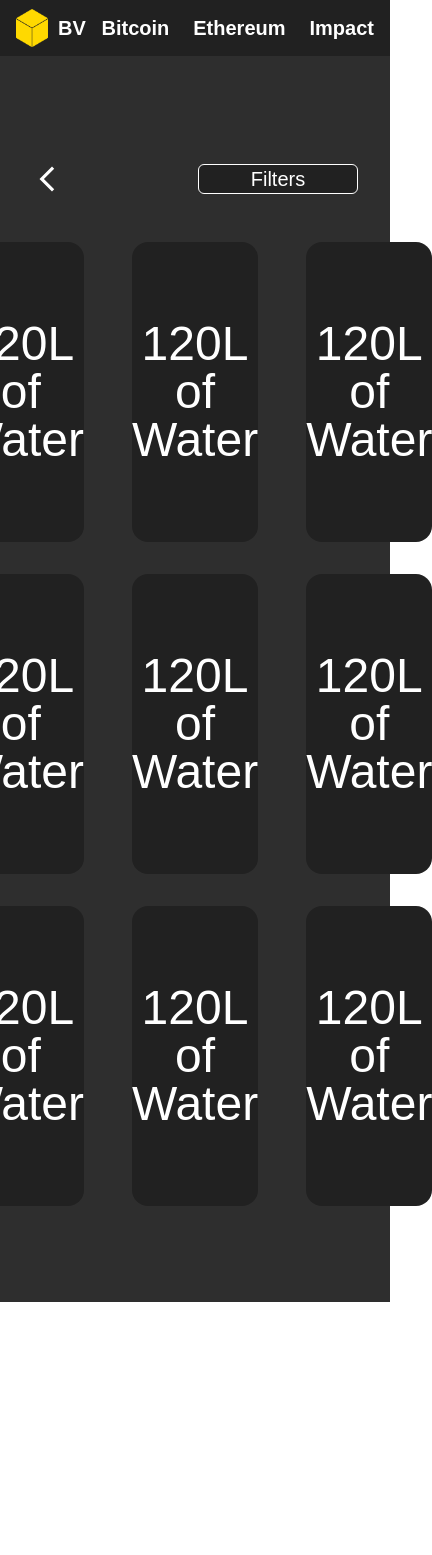
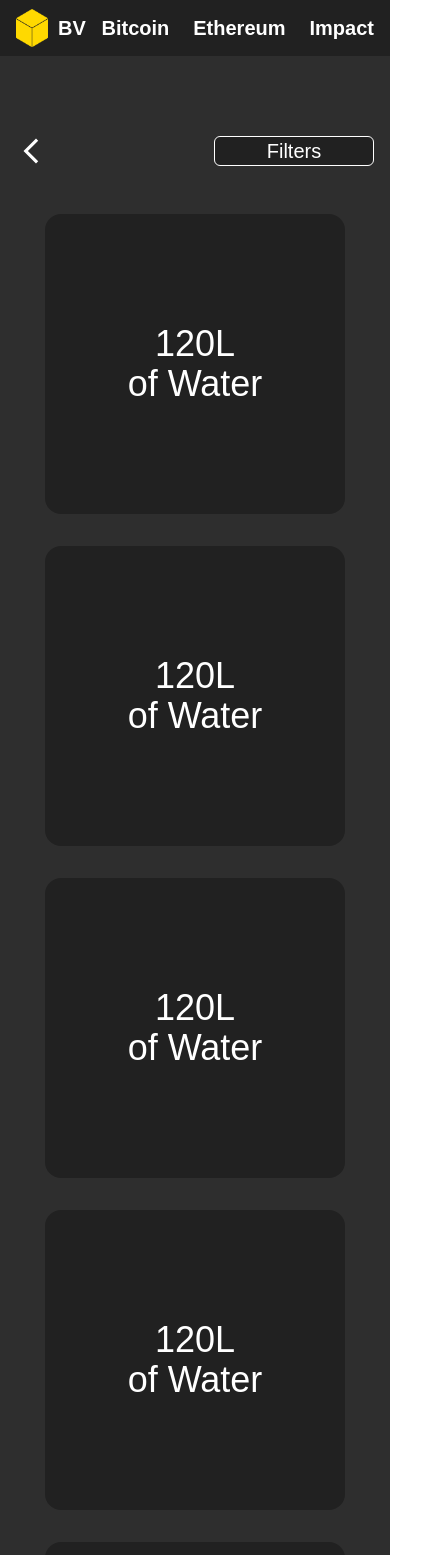
Before and after one commit to 23-jose/blockchainvisualiser, a Next.js app: page /impact/metrics in a window 390 px wide. Shown: the top 1555 px of the page, 432 px wide, since content can reach past the window. Before the commit the page ends 1302 px from the top, so only its background shows below. Built offline with nearby package versions, Linux system fonts and the light colour scheme.

Commit message:
improved responsiveness of remaining pages

```diff
--- a/components/ImpactCard.tsx
+++ b/components/ImpactCard.tsx
@@ -3,12 +3,12 @@ import Link from "next/link";
 
 export default function ImpactCard() {
   return (
-    <div className="bg-[#212121] rounded-2xl text-white w-1/3 h-128 flex flex-col justify-between">
+    <div className="bg-[#212121] rounded-2xl text-white w-1/3 h-100 flex flex-col justify-between">
         <div className="text-5xl pl-8 pt-8 max-w-xs">
             Energy Spent
         </div>
         <Link href="/impact/metrics">
-            <div className="flex justify-end pr-8 pb-8">
+            <div className="flex justify-end px-4 pb-8">
                 <IoIosArrowForward className="h-8 w-8" />
             </div>
         </Link>
--- a/components/MetricsCard.tsx
+++ b/components/MetricsCard.tsx
@@ -1,7 +1,7 @@
 export default function MetricsCard() {
   return (
-    <div className="bg-[#212121] rounded-2xl text-white w-75 h-75 flex flex-col justify-between justify-center items-center">
-        <div className="text-5xl text-center">
+    <div className="bg-[#212121] rounded-2xl text-white aspect-square w-full max-w-[300px] flex flex-col justify-between justify-center items-center">
+        <div className="text-4xl md:text-5xl text-center">
             120L<br />
             of Water
         </div>
--- a/components/SearchBar.tsx
+++ b/components/SearchBar.tsx
@@ -12,7 +12,7 @@ export default function SearchBar() {
     };
 
     return (
-        <form onSubmit = {onSubmit} className="flex items-center border border-white rounded-md overflow-hidden max-w-md bg-[#212121]">
+        <form onSubmit = {onSubmit} className="flex items-center border border-white rounded-md overflow-hidden max-w-md bg-[#212121] px-1">
             <input
                 type= "text"
                 value={search}
--- a/src/app/bitcoin/page.tsx
+++ b/src/app/bitcoin/page.tsx
@@ -17,7 +17,7 @@ export default function BitcoinPage() {
             </div>
         </div>
       </div>
-      <div className="h-full w-full px-8 md:px-18 py-8">
+      <div className="h-full w-full px-8 md:px-18 py-12">
         <TransactionList></TransactionList>
       </div>
     </main>
--- a/src/app/ethereum/page.tsx
+++ b/src/app/ethereum/page.tsx
@@ -17,7 +17,7 @@ export default function BitcoinPage() {
             </div>
         </div>
       </div>
-      <div className="h-full w-full px-8 md:px-18 py-8">
+      <div className="h-full w-full px-8 md:px-18 py-12">
         <TransactionList></TransactionList>
       </div>
     </main>
--- a/src/app/impact/graph/page.tsx
+++ b/src/app/impact/graph/page.tsx
@@ -7,9 +7,9 @@ export default function GraphPage() {
   return (
     <div className="min-h-screen bg-[#2E2E2E] text-white">
       <NavigationBar></NavigationBar>
-      <div className="h-full w-full flex items-center justify-between px-32 pt-27 pb-12">
+      <div className="w-full max-w-7xl mx-auto flex items-center justify-between px-4 md:px-12 pt-20 pb-12">
         <Link href="/impact"><div className="text-3xl"><MdArrowBackIosNew /></div></Link>
-        <div className=""><Button></Button></div>
+        <Button></Button>
       </div>
       <div className="bg-red-500 h-full w-full flex items-center justify-center px-18 py-20">
         <div>Graph here</div>
--- a/src/app/impact/metrics/page.tsx
+++ b/src/app/impact/metrics/page.tsx
@@ -8,26 +8,13 @@ export default function MetricsPage() {
   return (
     <div className="min-h-screen bg-[#2E2E2E] text-white">
       <NavigationBar></NavigationBar>
-      <div className="h-full w-full flex items-center justify-between px-8 md:px-32 pt-27 pb-12">
+      <div className="w-full max-w-7xl mx-auto flex items-center justify-between px-4 md:px-12 pt-20 pb-12">
         <Link href="/impact"><div className="text-3xl"><MdArrowBackIosNew /></div></Link>
-        <div className=""><Button></Button></div>
+        <Button></Button>
       </div>
-      <div id="cardTable" className="flex flex-col space-y-8 pb-24">
-        <div className="flex space-x-12 justify-center text-xl">
-          <MetricsCard />
-          <MetricsCard />
-          <MetricsCard />
-        </div>
-        <div className="flex space-x-12 justify-center text-xl">
-          <MetricsCard />
-          <MetricsCard />
-          <MetricsCard />
-        </div>
-        <div className="flex space-x-12 justify-center text-xl">
-          <MetricsCard />
-          <MetricsCard />
-          <MetricsCard />
-        </div>
+      <div className="grid grid-cols-1 sm:grid-cols-2 lg:grid-cols-3 gap-8 px-8 md:px-24 pb-12 max-w-7xl mx-auto place-items-center">
+        {Array.from({ length: 9 }).map((_, index) => (
+          <MetricsCard key={index} />))}
       </div>
     </div>
   );
--- a/src/app/impact/page.tsx
+++ b/src/app/impact/page.tsx
@@ -5,9 +5,9 @@ export default function ImpactPage() {
   return (
     <div className="min-h-screen bg-[#2E2E2E] text-white">
       <NavigationBar></NavigationBar>
-      <div className="h-full w-full flex flex-col items-center justify-center px-8 md:px-18 py-20">
-        <div className="text-5xl pb-8">Impact</div>
-        <div className="flex space-x-4 justify-center text-xl">
+      <div className="h-full w-full flex flex-col items-center justify-center px-4 md:px-16 py-20">
+        <div className="text-4xl md:text-5xl pb-8">Impact</div>
+        <div className="flex flex-col md:flex-row md:space-x-4 space-y-4 md:space-y-0 justify-center text-xl pt-6">
           <ImpactCard />
           <ImpactCard />
           <ImpactCard />
```
